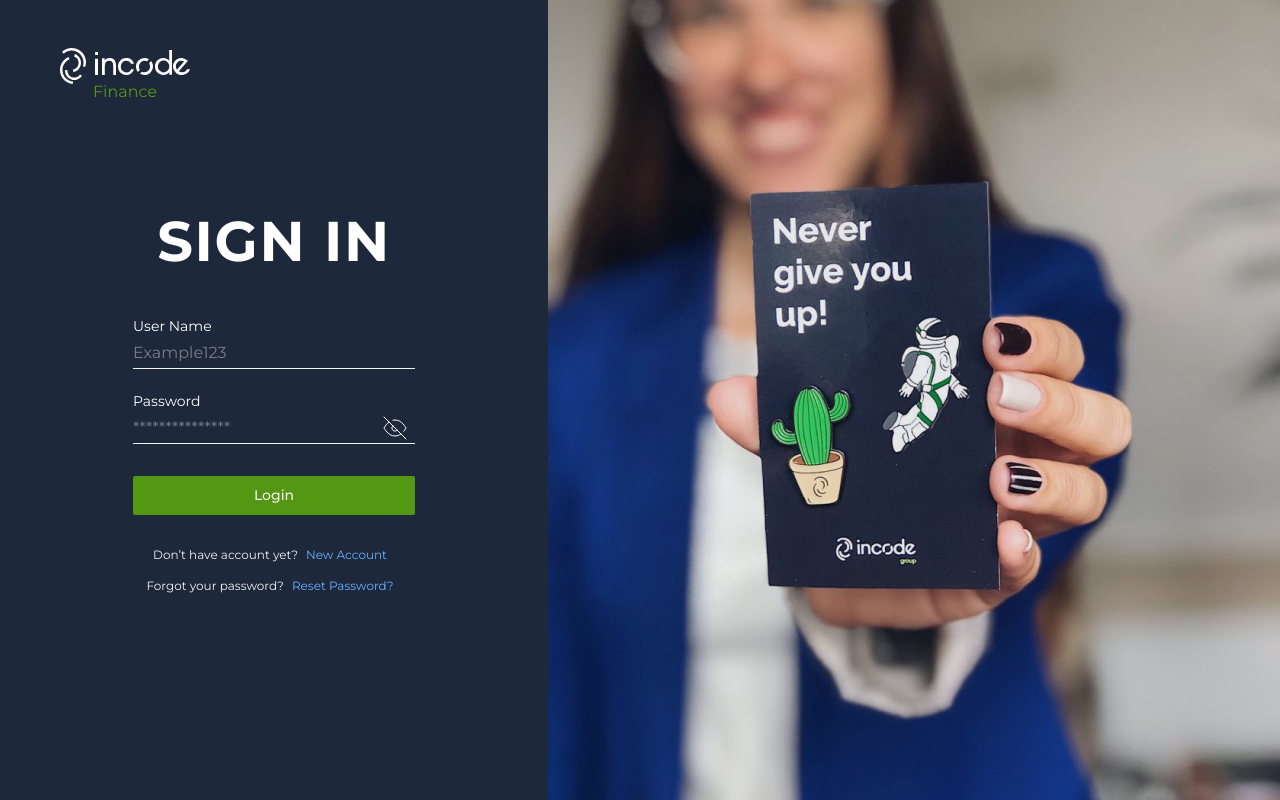
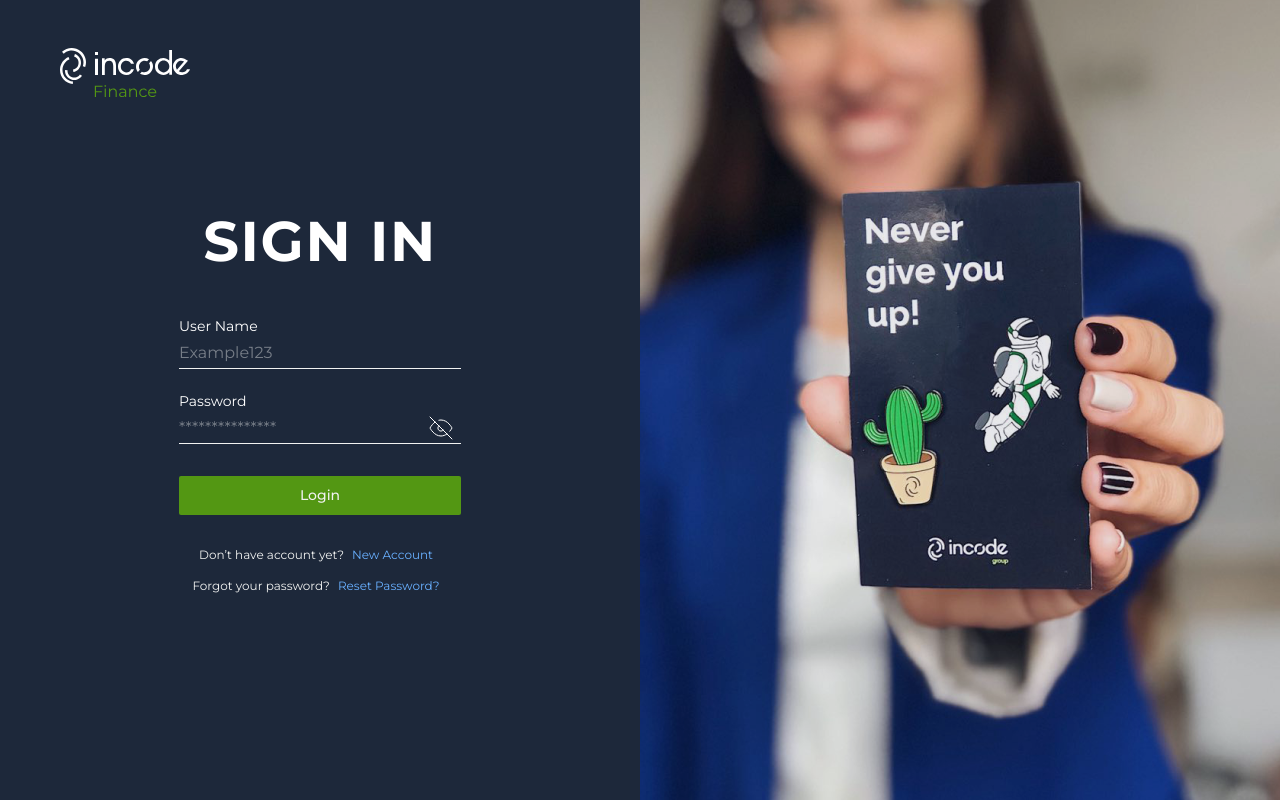
Before and after one commit to blcts/incode_finance_app, a React (Create React App) app: page / in a window 1280 px wide. Built offline with nearby package versions, Linux system fonts and the light colour scheme.

Commit message:
EXPA-04 UPD: change some details in auth layout

```diff
--- a/src/components/Auth/AuthLayout.tsx
+++ b/src/components/Auth/AuthLayout.tsx
@@ -3,10 +3,11 @@ import { PropsWithChildren } from "react"
 import { AuthCard } from "../../styles/AuthCard"
 import LogoSVG from '../../images/auth/Logo.svg'
 import { Logo } from "../../styles/Logo"
+import React from "react"
 
 interface Props extends PropsWithChildren {
-  title: string,
-  alt: string,
+  title?: string,
+  alt?: string,
   mainImg: string,
 };
 
@@ -18,7 +19,7 @@ export const AuthLayout: React.FC<Props> = (props) => {
   } = props;
   return (
     <AuthCard>
-      <CardContent sx={{ width: '50%' }}>
+      <CardContent sx={{ minWidth: '50%' }}>
         <Logo alt="logo" image={LogoSVG} />
 
         <Typography variant="h1" color="primary.light" sx={{ mb: '32px' }}>
@@ -31,6 +32,9 @@ export const AuthLayout: React.FC<Props> = (props) => {
       <img
         alt={alt}
         src={mainImg}
+        style={{
+          objectFit: 'cover', objectPosition: 'center'
+        }}
       />
     </AuthCard>
   )
```
